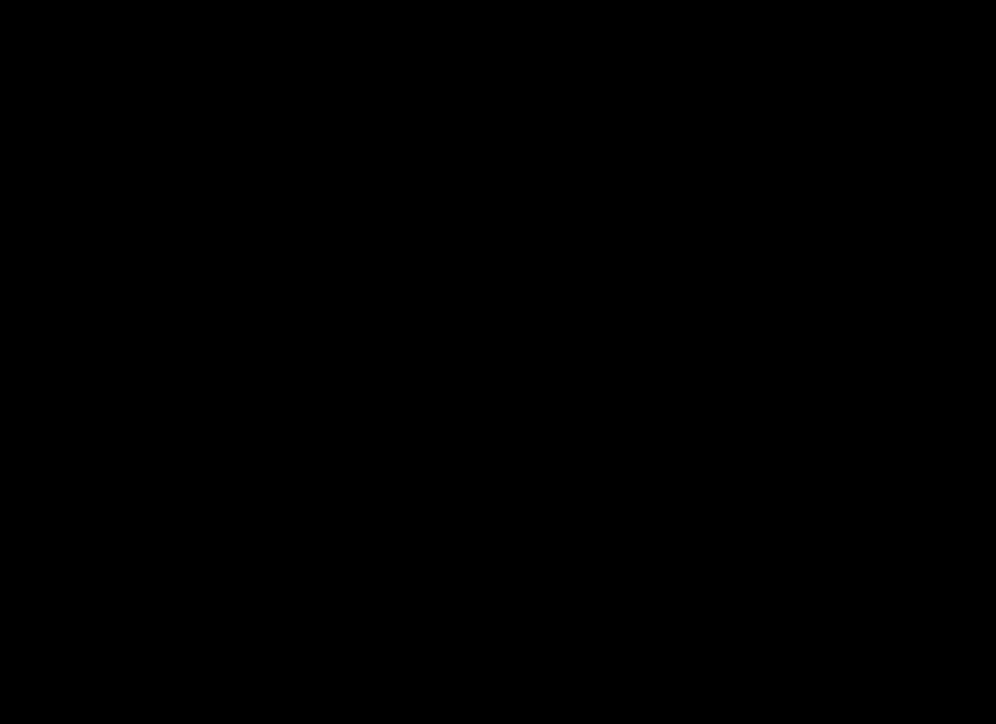
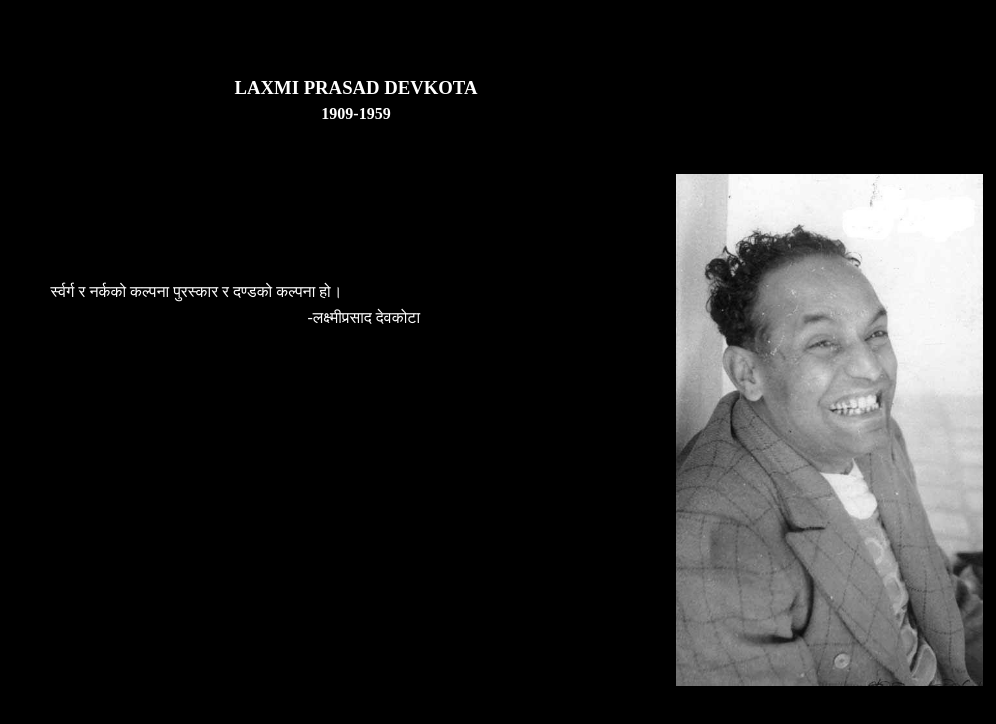
Before and after one commit to Sonam0777/HTMLandCSS, a plain HTML site: page HTML(project)/tributepage.html in a window 1280 px wide. Shown: the whole page, without its empty margins (284-1280 px from the left). Drawn offline with Linux system fonts and the light colour scheme.

Commit message:
styling links and typography

```diff
--- /dev/null
+++ b/CSS/lesson6(Typography)/style.css
@@ -0,0 +1,51 @@
+@font-face {
+    font-family: Rest ;
+    src: url(./Gagisra\ Rigade.otf);
+}
+* {
+    margin: 0;
+    padding: 0;
+    box-sizing: border-box;
+    font-family: '';
+}
+
+html, body{
+    height: 100%;
+    width: 100%;
+}
+
+/* h1{
+    padding: 10px;
+    margin: 2px;
+    border: 2px solid black;
+    width: 50%;
+    outline: 2px dashed blue;
+    outline-offset: -8px;
+} */
+
+body{
+    padding: 10%;
+    font-size: 2rem;
+}
+
+/* input, button{
+    font: inherit;
+} */
+
+
+/* p{
+    text-decoration: none;
+    text-transform: lowercase;
+    text-align:justify;
+    text-indent: 2em;
+} */
+
+p{
+    line-height: 1.5;
+    letter-spacing: 0.2em;
+    word-spacing: 0.1em;
+    font-weight: 400;
+    font-style: normal;
+    font-family: Rest;
+
+}
--- /dev/null
+++ b/CSS/lesson7(stylinglinks)/style.css
@@ -0,0 +1,31 @@
+@font-face {
+    font-family:Rest ;
+    src: url(./Gagisra\ Rigade.otf);
+}
+
+
+body{
+    padding: 10%;
+    font-size: 2rem;
+    font-family: 'Gill Sans', 'Gill Sans MT', Calibri, 'Trebuchet MS', sans-serif;
+}
+
+main{
+    opacity: 0.4;
+}
+a{
+    color: hsl(207, 44%, 49%);
+}
+
+a:visited{
+    color: purple;
+}
+
+a:hover, a:focus{
+    color: hsl(188, 44%, 49%, 0.8);
+    background: gold;
+}
+
+a:active{
+    color: red;
+}
--- /dev/null
+++ b/HTML(project)/style.css
@@ -0,0 +1,45 @@
+* {
+    margin: 0;
+    padding: 0;
+    box-sizing: border-box;
+    font-family: '';
+}
+
+html, body{
+    background-color: black;
+    color: white;
+    height: 100%;
+    width: 100%
+}
+
+#heading h3{
+    text-transform: uppercase;
+    text-align: center;
+    padding-top: 6%;
+}
+
+#heading h4{
+    text-align: center;
+    padding-top: 0.5%;
+}
+
+#image img{
+    /*height: 400px;*/
+    display: flex;
+    justify-content: right;
+    width: 25%;
+    float: right;
+    padding-top: 4%;
+    padding-right: 1%;
+}
+
+#first{
+    text-align: center;
+    padding-top:20vh;
+}
+
+#second{
+    text-align: right;
+    padding-top: 1vh;
+    padding-right: 45vw;
+}
--- a/HTML(project)/tributepage.html
+++ b/HTML(project)/tributepage.html
@@ -4,40 +4,19 @@
     <meta charset="UTF-8">
     <meta name="viewport" content="width=device-width, initial-scale=1.0">
     <title>A tribute page</title>
+    <link rel="stylesheet" href="style.css">
 </head>
 <body>
-    <style>
-        *{
-            margin: 0;
-            padding:0;
-            box-sizing: border-box;
-            font-family:Arial, Helvetica, sans-serif;
-        }
-        body{
-            background-color: black;
-        }
-        .intro{
-            margin-top: 3rem;
-            margin-bottom: 0rem;
-            text-align: center;
-            color: white;
-        }
-        .date{
-            margin-top: 0.25rem;
-            text-align: center;
-            color: white;
-        }
-        .img{
-            margin: 0;
-            padding: 0;
-            background-color: white;
-            display: block;
-            margin-left: auto;
-            height: 25rem;
-        }
-    <h3 class="intro">Laxmi Prasad Devkota</h3>
-    <h4 class="date">1955-2001</h4>
-    <img src="lpd.jpg" alt="Laxmi prasad devkota" class="img">
-    <div class="box"></div>
+    <div id="main">
+        <div id="heading">
+            <h3>Laxmi Prasad Devkota</h3>
+            <h4>1909-1959</h4>
+        </div>
+        <div id="image">
+            <img src="lpd.jpg" alt="Laxmi Prasad Devkota" title="Laxmi Prasad Devkota">
+            <p id="first">र्स्वर्ग र नर्कको कल्पना पुरस्कार र दण्डको कल्पना हो।</p>
+            <p id="second">-लक्ष्मीप्रसाद देवकोटा</p>
+        </div>
+    </div>
 </body>
 </html>
```
Also changed, not shown: CSS/lesson6(Typography)/index.html (added, +26 -0 lines), CSS/lesson7(stylinglinks)/index.html (added, +25 -0 lines), CSS/lesson7(stylinglinks)/one.html (added, +12 -0 lines), CSS/lesson7(stylinglinks)/two.html (added, +12 -0 lines), CSS/lesson6(Typography)/Gagisra Rigade.otf (added), CSS/lesson7(stylinglinks)/Gagisra Rigade.otf (added).
